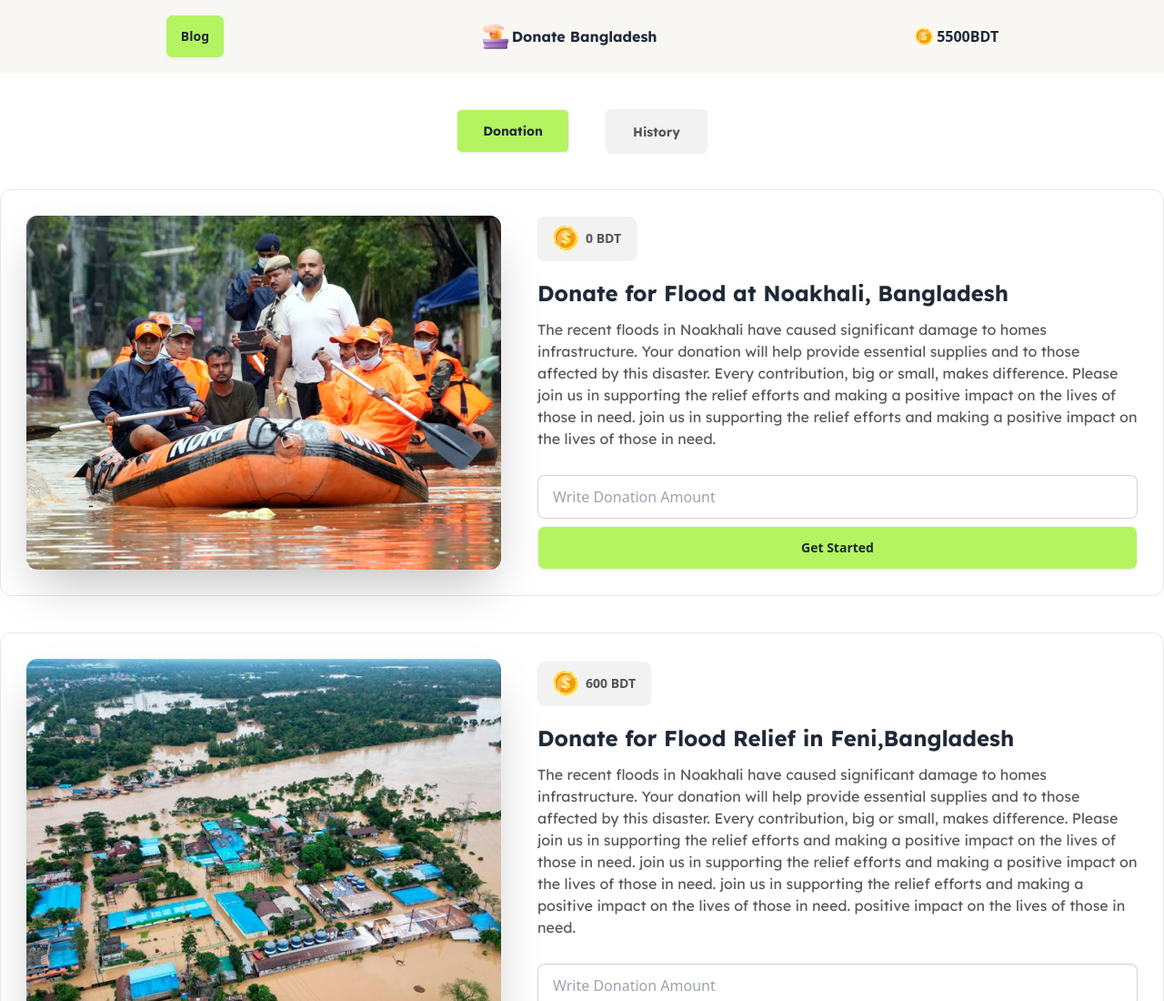
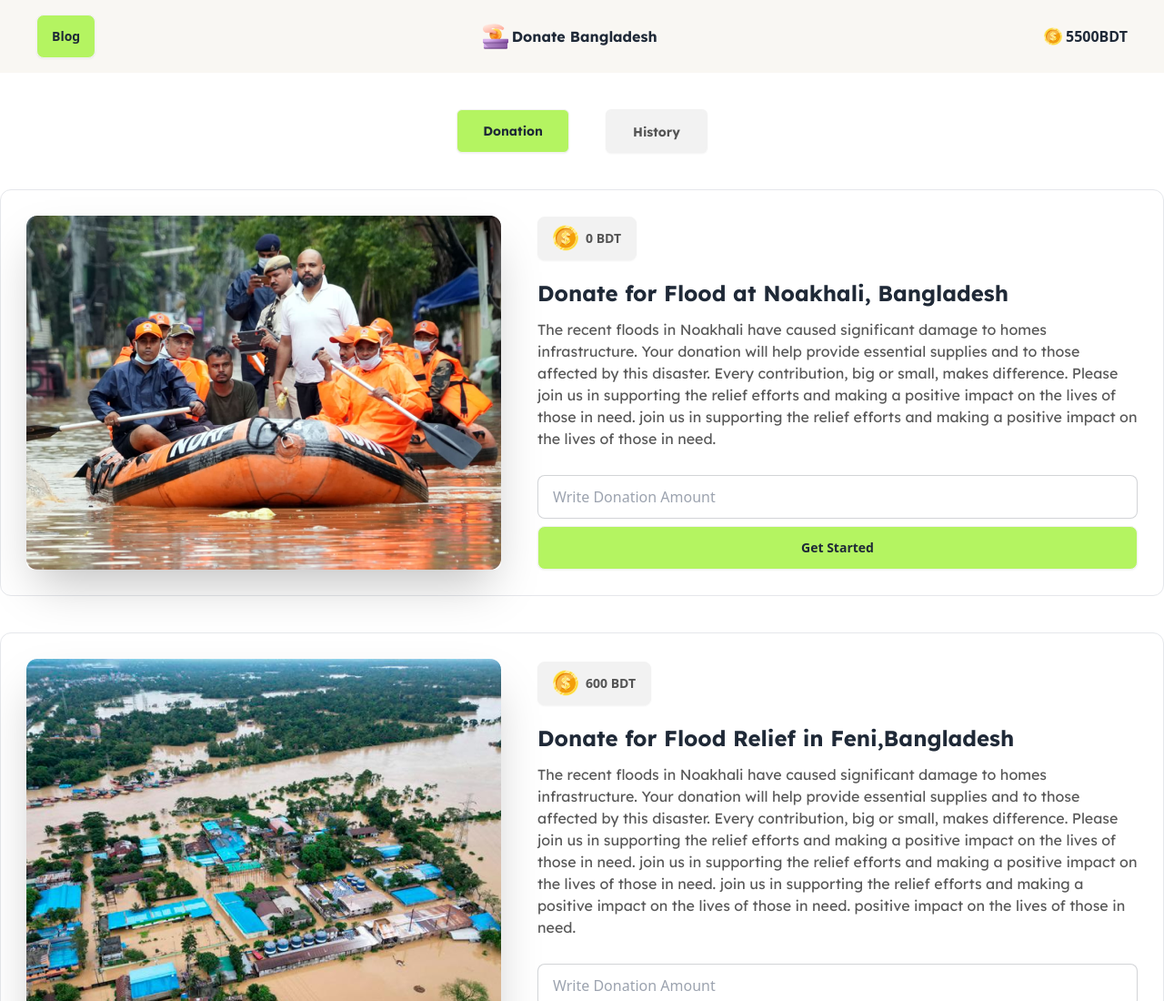
Before and after one commit to Anonda25/test, a plain HTML site: page blog.html in a window 1280 px wide. Shown: the top 1100 px of the page at 91% size. Drawn offline with nearby package versions, Linux system fonts and the light colour scheme.

Commit message:
the secend commit

```diff
--- a/index.html
+++ b/blog.html
@@ -34,7 +34,7 @@
 
 <body>
     <nav class=" mx-auto sticky z-10 top-0 backdrop-blur-sm ">
-        <div class="flex justify-around px-10 p-4 bg-[#F9F7F3]">
+        <div class="flex justify-between px-10 p-4 bg-[#F9F7F3]">
                 <a href="./Home.html">
                     <button class="btn bg-primary font-bold">Blog</button>
                 </a>
```
